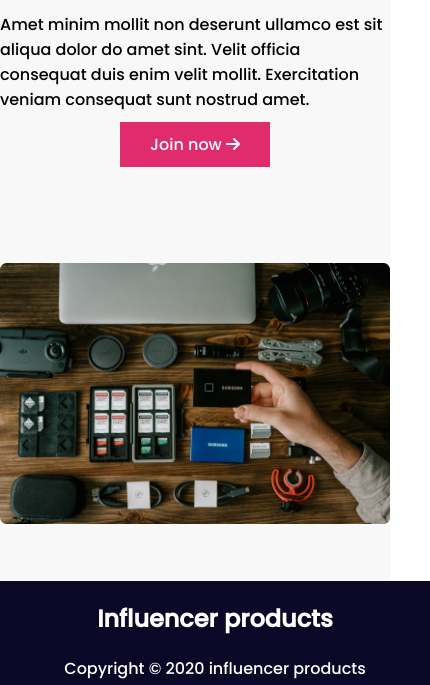
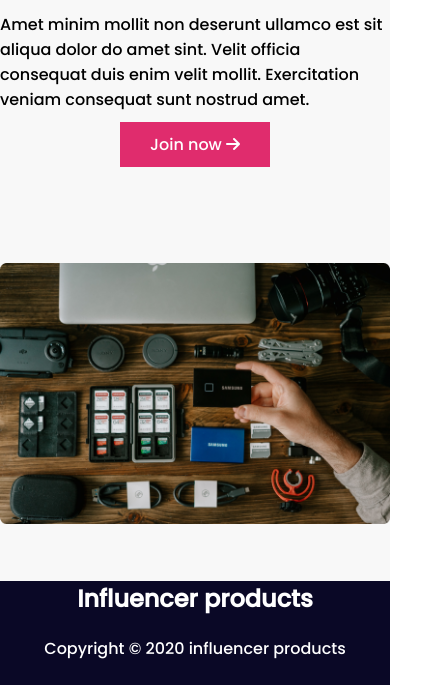
Before and after one commit to mahbubaly/influence-gear, a plain HTML site: page index.html in a window 390 px wide. Shown: the part 6471-7156 px from the top of the page, 430 px wide, since content can reach past the window. Drawn offline with Linux system fonts and the light colour scheme.

Commit message:
large-and-for-mobile-responsive

```diff
--- a/styles/style.css
+++ b/styles/style.css
@@ -243,9 +243,8 @@
 
 .footer-container {
     background-color: #0A0826;
-    width: 1110px;
+    width: 100%;
     margin: 0 auto;
-    padding: 20px;
     color: white;
     display: flex;
     justify-content: center;
```
